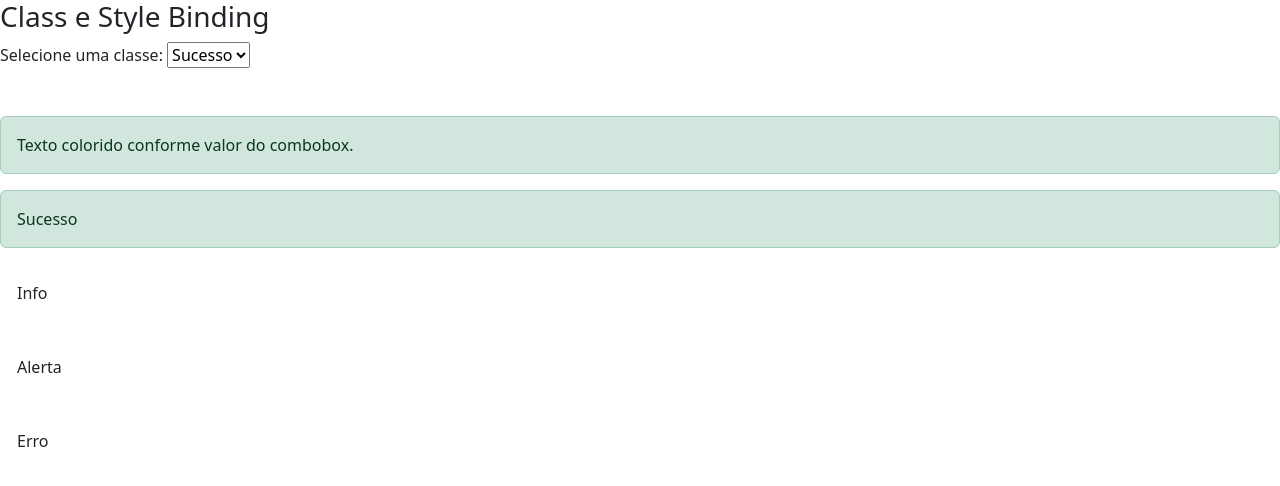
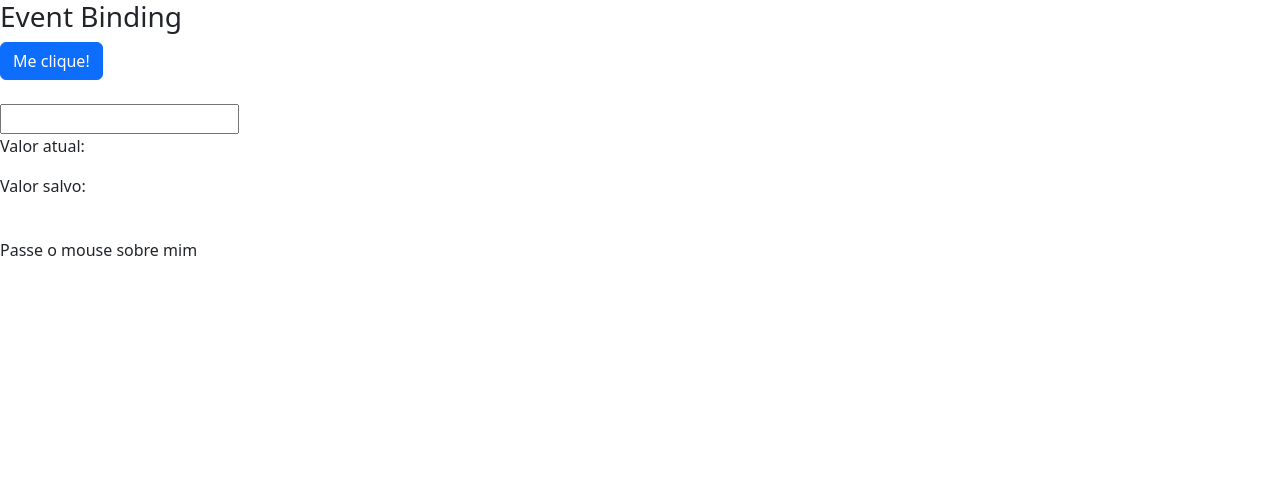
Before and after one commit to amosjuda/data-binding, an Angular app: page / in a window 1280 px wide. Shown: the top 486 px of the page. Built offline with nearby package versions, Linux system fonts and the light colour scheme.

Commit message:
class about Event binding

```diff
--- a/src/app/data-binding/data-binding.component.css
+++ b/src/app/data-binding/data-binding.component.css
@@ -0,0 +1,4 @@
+.highlight {
+    background-color: yellow;
+    font-weight: bold;
+}
--- a/src/app/data-binding/data-binding.component.html
+++ b/src/app/data-binding/data-binding.component.html
@@ -1,4 +1,4 @@
-<section class="property-binding">
+<!-- <section class="property-binding"> -->
     <!-- <article>
         <h3>Interpolation / Interpolação</h3>
         <p>String renderizada com interpolação/ meu LinkedIn: {{ url }}</p>
@@ -13,7 +13,7 @@
         <img [src]="urlImagem">
     </article> -->
 
-    <article>
+    <!-- <article>
         <h3>Class e Style Binding</h3>
         <div>
             Selecione uma classe:
@@ -38,4 +38,31 @@
         <div class="alert alert-danger" role="alert" [style.display]="classe.value == 'alert-danger' ? 'block' : 'none'">Esse texto somente aparece em caso de erro.</div>
 
     </article>
+</section> -->
+
+<section class="event-binding">
+    <article>
+        <h3>Event Binding</h3>
+        <div>
+            <button (click)="botaoClicado()" class="btn btn-primary">Me clique!</button>
+        <br><br>
+
+        <input type="text"
+            (keyup)="onKeyUp($event)"
+            (keyup.enter)="salvarValor(campoInput.value)"
+            (blur)="salvarValor(campoInput.value)"
+            #campoInput/>
+
+        <p>Valor atual: {{ valorAtual }}</p>
+        <p>Valor salvo: {{ valorSalvo }}</p>
+
+        <br>
+        <span
+            (mouseover)="onMouseOverOut()"
+            (mouseout)="onMouseOverOut()"
+            [class.highlight]="isMouseOver">
+            Passe o mouse sobre mim
+        </span>
+        </div>
+    </article>
 </section>
--- a/src/app/data-binding/data-binding.component.ts
+++ b/src/app/data-binding/data-binding.component.ts
@@ -11,12 +11,33 @@ export class DataBindingComponent {
   cursoAngular: boolean = true;
   urlImagem = 'https://i.pinimg.com/564x/14/8b/b1/148bb15d13eb8fa4266ea3174ec56ed0.jpg'
 
+  valorAtual: String = '';
+  valorSalvo: String = '';
+  isMouseOver: boolean = false;
+
   getValor(){
     return 3;
   }
   getCurtirCurso(){
     return true;
   }
+
+  botaoClicado(){
+    alert('Botão clicado!');
+  }
+
+  onKeyUp(evento: KeyboardEvent){
+    this.valorAtual = (<HTMLInputElement>evento.target).value;
+  }
+
+  salvarValor(valor: any){
+    this.valorSalvo = valor;
+  }
+
+  onMouseOverOut(){
+    this.isMouseOver = !this.isMouseOver;
+  }
+
   constructor(){
 
   }
```
